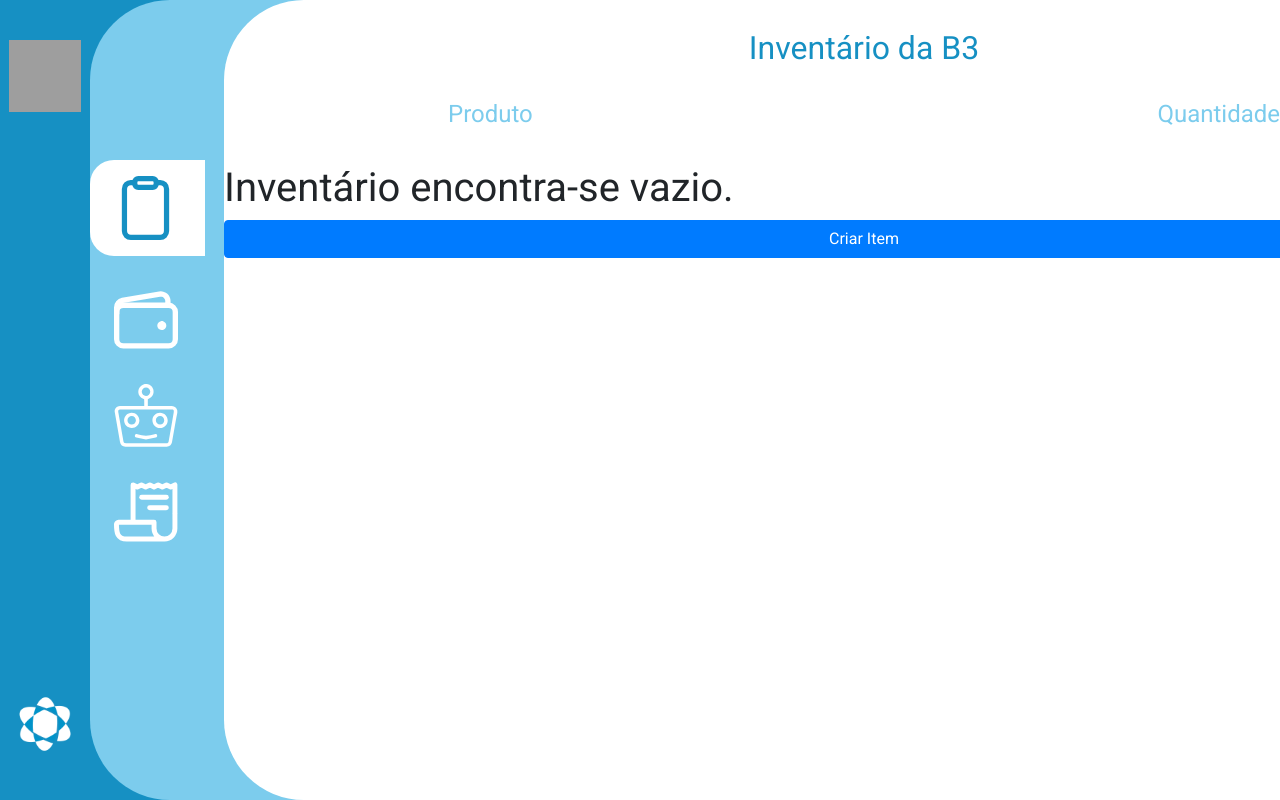
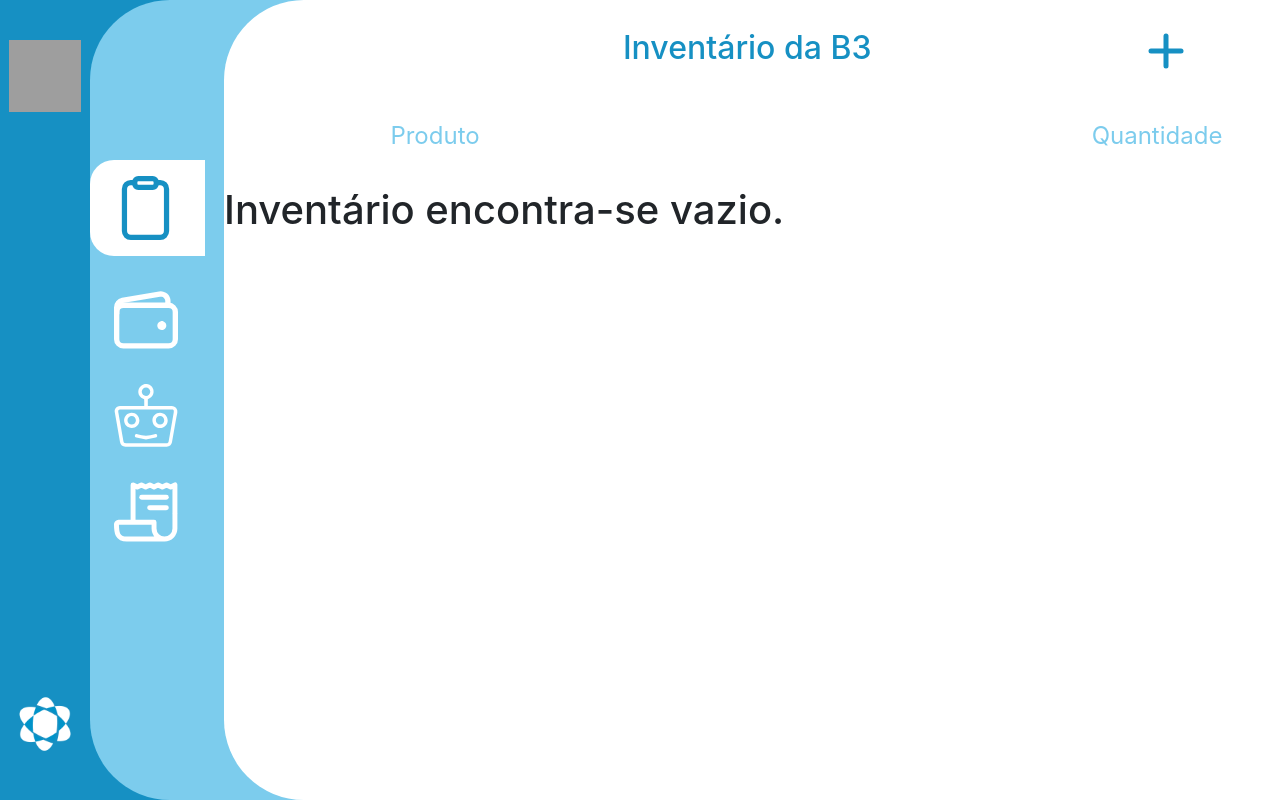
Before and after one commit to fpribeiro3069/JekOffice, a Django app: page /inventario/ in a window 1280 px wide. Run offline with Django 3.2, Linux system fonts and the light colour scheme; the visitor is signed in with stand-in values (Sample User, id 1); data that the repository does not hold is empty; some libraries are stand-ins or nearby versions; grey boxes are pictures that could not be loaded.

```diff
--- a/jekoffice/inventario/static/css/inv.css
+++ b/jekoffice/inventario/static/css/inv.css
@@ -1,10 +1,12 @@
+button:focus {outline:0 !important;}
+
 html {
   margin : 0px;
 }
 
 body {
   margin      : 0px;
-  font-family : Roboto;
+  font-family: Suisse Int'l;
   font-style  : normal;
   font-weight : normal;
 }
@@ -75,13 +77,16 @@ body {
   flex-direction: column;
 }
 
-
-#box3 h2{
-  margin      : 2rem 0vh;
+#box3 h2 {
+  margin      : 2rem 0vh 3rem;
   color       : #1690C3;
   text-align  : center;
   font-size   : 2rem;
   line-height : 2rem;
+  margin-left: 10%;
+}
+.inventory-element{
+  color: rgba(0, 0, 0, 0.55);
 }
 
 
@@ -89,7 +94,7 @@ body {
   display: flex;
   justify-content: space-between;
   width: 60%;
-  margin: 0px auto;
+  margin: 0px 13%;
 }
 .inventory-title{
   margin-bottom: 2rem;
@@ -100,9 +105,16 @@ body {
   color:#7CCCED;
   font-size:1.5rem;
 }
-
+.criar{
+  background: no-repeat;
+  cursor:pointer;
+  border: none;
+  width: 1rem;
+  float: right;
+  margin-right:  30%;
+}
 #box3 hr{
   background-color:#7CCCED;
   width: 65%;
-  margin: 1rem auto;
+  margin: 1rem 13%;
 }
--- a/jekoffice/inventario/templates/inventario/inventario.html
+++ b/jekoffice/inventario/templates/inventario/inventario.html
@@ -48,7 +48,10 @@
           <img class="image" border="0" src="/static/css/document.svg" alt="user" >
         </div>
         <div id="box3">
-          <h2>Inventário da B3</h2>
+          <h2>Inventário da B3
+            <button class="create-item criar" type="button" name="button">
+              <img border="0" src="/static/css/criar.svg" alt="user" >
+            </button></h2>
           <div class="inventory-title">
             <span>Produto</span>
             <span>Quantidade</span>
@@ -67,7 +70,7 @@
             <h1>Inventário encontra-se vazio.</h1>
           {% endif %}
               </div>
-          <button class="create-item btn btn-primary" type="button" name="button">Criar Item</button>
+
         </div>
       </div>
 
--- a/jekoffice/jekoffice/static/css/login.css
+++ b/jekoffice/jekoffice/static/css/login.css
@@ -53,7 +53,7 @@ body {
   padding       : 2vh;
   border        : 1px solid rgba(0, 0, 0, 0.35);
   border-radius : 35vh;
-  border-radius : 5%;
+
 }
 
 .site-form input[type="submit"] {
```
Also changed, not shown: jekoffice/inventario/static/css/criar.svg (added).
